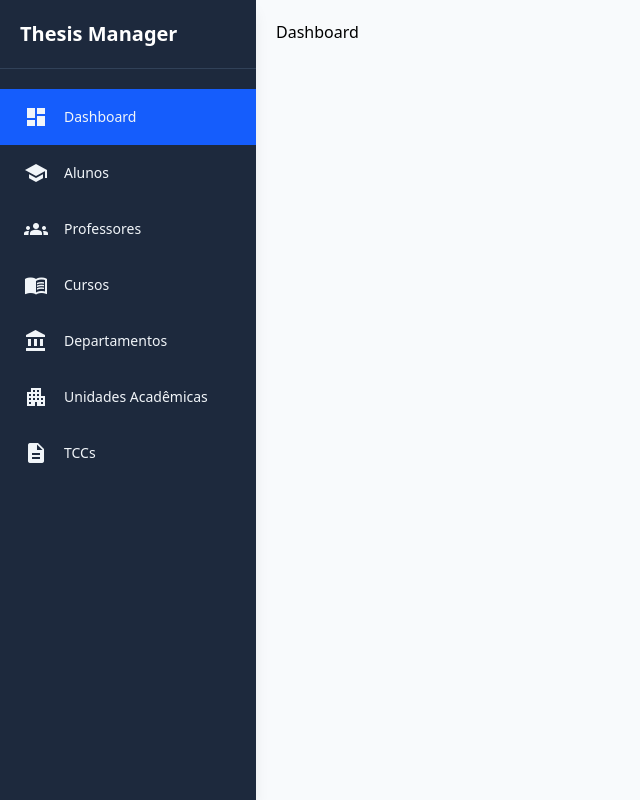
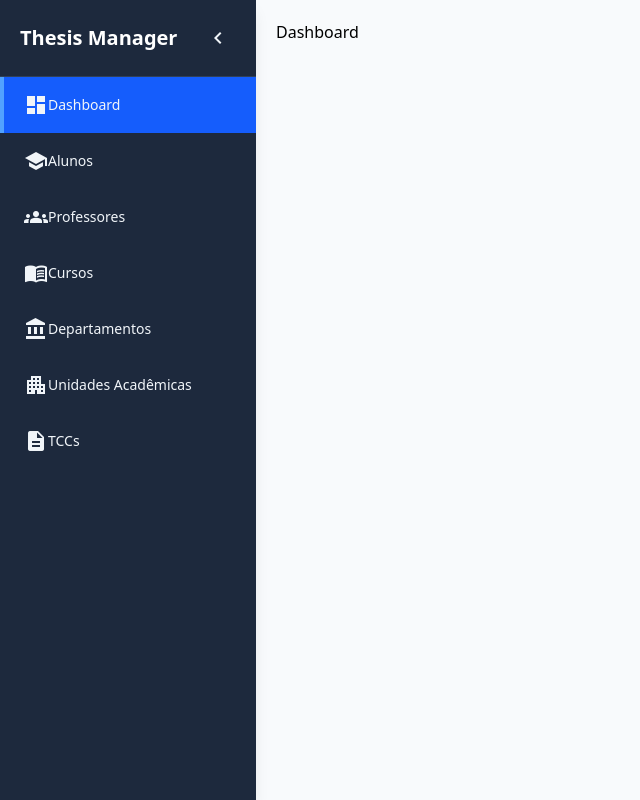
Before and after one commit to gabrielzinCoelho/thesis-manager, an Angular app in the folder web/: page /dashboard in a window 1280 px wide. Shown: the whole page, without its empty margins (0-640 px from the left). Built offline with nearby package versions, Linux system fonts and the light colour scheme.

Commit message:
feat: add collapsible sidebar

```diff
--- a/web/src/app/layout/layout.component.html
+++ b/web/src/app/layout/layout.component.html
@@ -1,8 +1,16 @@
 <div class="flex h-screen">
-  <div class="hidden lg:block">
-    <app-sidebar [menuItems]="menuItems"></app-sidebar>
-  </div>
-  <main class="flex-1 overflow-y-auto p-5 bg-slate-50 lg:ml-64">
+  <app-sidebar
+    [menuItems]="menuItems"
+    [collapsed]="sidebarCollapsed()"
+    (collapsedChange)="toggleSidebar()"
+  ></app-sidebar>
+  <main
+    [class]="
+      sidebarCollapsed()
+        ? 'flex-1 overflow-y-auto p-5 bg-slate-50 transition-[margin-left] duration-300 ml-20 lg:ml-20'
+        : 'flex-1 overflow-y-auto p-5 bg-slate-50 transition-[margin-left] duration-300 ml-0 lg:ml-64'
+    "
+  >
     <router-outlet></router-outlet>
   </main>
 </div>
--- a/web/src/app/layout/layout.component.ts
+++ b/web/src/app/layout/layout.component.ts
@@ -1,4 +1,4 @@
-import { Component } from '@angular/core';
+import { Component, signal } from '@angular/core';
 import { RouterOutlet } from '@angular/router';
 import { SidebarComponent } from './sidebar.component';
 import { MenuItem } from '../shared/menu-item.model';
@@ -10,6 +10,8 @@ import { MenuItem } from '../shared/menu-item.model';
   imports: [RouterOutlet, SidebarComponent],
 })
 export class LayoutComponent {
+  sidebarCollapsed = signal(false);
+
   menuItems: MenuItem[] = [
     { title: 'Dashboard', icon: 'dashboard', link: '/dashboard' },
     { title: 'Alunos', icon: 'school', link: '/students' },
@@ -19,4 +21,8 @@ export class LayoutComponent {
     { title: 'Unidades Acadêmicas', icon: 'apartment', link: '/academic-units' },
     { title: 'TCCs', icon: 'description', link: '/thesis' },
   ];
+
+  toggleSidebar(): void {
+    this.sidebarCollapsed.update((value) => !value);
+  }
 }
--- a/web/src/app/layout/sidebar.component.html
+++ b/web/src/app/layout/sidebar.component.html
@@ -1,22 +1,31 @@
-<nav
-  class="fixed left-0 top-0 w-64 h-screen bg-slate-800 text-slate-100 p-0 shadow-lg overflow-y-auto"
->
-  <div class="px-5 py-5 border-b border-slate-700 mb-5">
-    <h2 class="m-0 text-xl font-semibold text-white">Thesis Manager</h2>
+<nav [class]="getSidebarClasses()">
+  <div [class]="getHeaderClasses()">
+    @if (!collapsed) {
+      <h2 class="m-0 text-xl font-semibold text-white">Thesis Manager</h2>
+    }
+
+    <button
+      type="button"
+      (click)="toggleSidebar()"
+      class="flex h-9 w-9 items-center justify-center rounded-md text-slate-100 transition-colors hover:bg-slate-700"
+      [attr.aria-label]="collapsed ? 'Expand sidebar' : 'Collapse sidebar'"
+    >
+      <mat-icon class="h-6 w-6 text-slate-100">
+        {{ collapsed ? 'chevron_right' : 'chevron_left' }}
+      </mat-icon>
+    </button>
   </div>
 
   <ul class="list-none p-0 m-0">
     @for (item of menuItems; track item.link) {
-      <li [class]="{ 'bg-blue-600': isActive(item) }">
-        <a
-          [routerLink]="item.link"
-          class="flex items-center px-5 py-4 text-slate-100 no-underline transition-all duration-300 border-l-4 border-transparent cursor-pointer hover:bg-slate-700 hover:pl-6"
-          [class.bg-blue-600]="isActive(item)"
-          [class.border-l-blue-400]="isActive(item)"
-          [class.font-semibold]="isActive(item)"
-        >
-          <mat-icon class="mr-4 h-6 w-6 shrink-0 text-slate-100">{{ item.icon }}</mat-icon>
-          <span class="text-sm font-medium">{{ item.title }}</span>
+      <li>
+        <a [routerLink]="item.link" [class]="getItemClasses(item)">
+          <mat-icon class="h-6 w-6 shrink-0 text-slate-100" [class.mr-4]="!collapsed">{{
+            item.icon
+          }}</mat-icon>
+          @if (!collapsed) {
+            <span class="text-sm font-medium">{{ item.title }}</span>
+          }
         </a>
       </li>
     }
--- a/web/src/app/layout/sidebar.component.ts
+++ b/web/src/app/layout/sidebar.component.ts
@@ -2,6 +2,7 @@ import { Component, Input, OnInit } from '@angular/core';
 import { NavigationEnd, RouterModule, Router } from '@angular/router';
 import { filter } from 'rxjs';
 import { MatIconModule } from '@angular/material/icon';
+import { EventEmitter, Output } from '@angular/core';
 import { MenuItem } from '../shared/menu-item.model';
 
 @Component({
@@ -12,6 +13,8 @@ import { MenuItem } from '../shared/menu-item.model';
 })
 export class SidebarComponent implements OnInit {
   @Input() menuItems: MenuItem[] = [];
+  @Input() collapsed = false;
+  @Output() collapsedChange = new EventEmitter<boolean>();
   currentPath: string = '';
 
   constructor(private router: Router) {}
@@ -32,4 +35,30 @@ export class SidebarComponent implements OnInit {
     }
     return this.currentPath === item.link || this.currentPath === `/${item.link}`;
   }
+
+  toggleSidebar(): void {
+    this.collapsedChange.emit(!this.collapsed);
+  }
+
+  getSidebarClasses(): string {
+    return this.collapsed
+      ? 'fixed left-0 top-0 z-40 flex h-screen w-20 flex-col overflow-y-auto bg-slate-800 text-slate-100 shadow-lg transition-all duration-300 lg:w-20'
+      : 'fixed left-0 top-0 z-40 flex h-screen w-full flex-col overflow-y-auto bg-slate-800 text-slate-100 shadow-lg transition-all duration-300 lg:w-64';
+  }
+
+  getHeaderClasses(): string {
+    return this.collapsed
+      ? 'flex items-center justify-center border-b border-slate-700 px-2 py-5'
+      : 'flex items-center justify-between border-b border-slate-700 px-5 py-5';
+  }
+
+  getItemClasses(item: MenuItem): string {
+    const activeClasses = this.isActive(item)
+      ? 'bg-blue-600 border-l-blue-400 font-semibold'
+      : 'border-transparent';
+
+    return this.collapsed
+      ? `flex items-center justify-center border-l-4 px-0 py-4 text-slate-100 no-underline transition-all duration-300 cursor-pointer hover:bg-slate-700 ${activeClasses}`
+      : `flex items-center border-l-4 px-5 py-4 text-slate-100 no-underline transition-all duration-300 cursor-pointer hover:bg-slate-700 hover:pl-6 ${activeClasses}`;
+  }
 }
```
